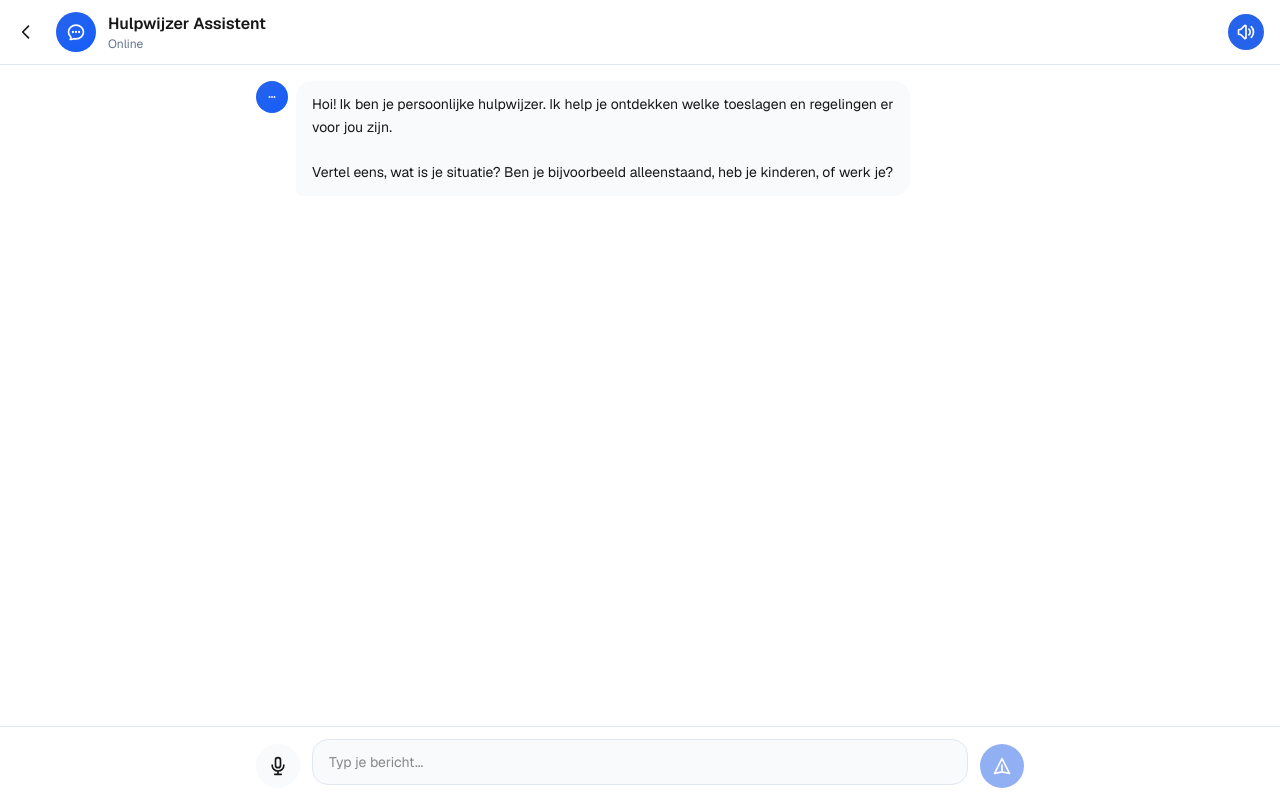
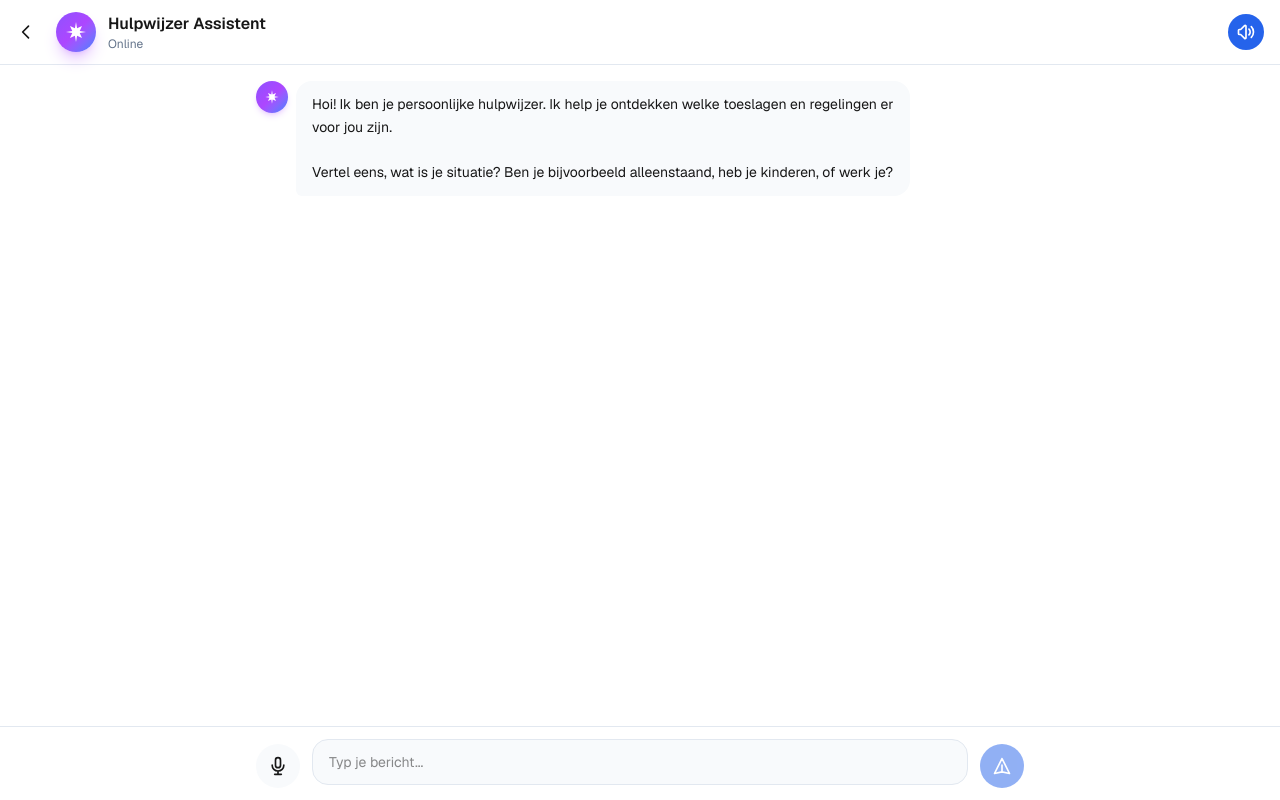
Before and after one commit to Table-Tech/AI-Fixathon, a Next.js app: page /assistent in a window 1280 px wide. Built offline with nearby package versions, Linux system fonts and the light colour scheme; no server answers.

Commit message:
new ai logo

```diff
--- a/app/assistent/page.tsx
+++ b/app/assistent/page.tsx
@@ -319,9 +319,9 @@ export default function AssistentPage() {
                 <path strokeLinecap="round" strokeLinejoin="round" strokeWidth={2} d="M15 19l-7-7 7-7" />
               </svg>
             </Link>
-            <div className="w-10 h-10 rounded-full bg-gradient-to-br from-[var(--primary)] to-blue-600 flex items-center justify-center">
-              <svg className="w-5 h-5 text-white" fill="none" stroke="currentColor" viewBox="0 0 24 24">
-                <path strokeLinecap="round" strokeLinejoin="round" strokeWidth={2} d="M8.625 12a.375.375 0 11-.75 0 .375.375 0 01.75 0zm0 0H8.25m4.125 0a.375.375 0 11-.75 0 .375.375 0 01.75 0zm0 0H12m4.125 0a.375.375 0 11-.75 0 .375.375 0 01.75 0zm0 0h-.375M21 12c0 4.556-4.03 8.25-9 8.25a9.764 9.764 0 01-2.555-.337A5.972 5.972 0 015.41 20.97a5.969 5.969 0 01-.474-.065 4.48 4.48 0 00.978-2.025c.09-.457-.133-.901-.467-1.226C3.93 16.178 3 14.189 3 12c0-4.556 4.03-8.25 9-8.25s9 3.694 9 8.25z" />
+            <div className="w-10 h-10 rounded-full bg-gradient-to-br from-violet-500 via-purple-500 to-blue-500 flex items-center justify-center shadow-lg shadow-purple-500/30">
+              <svg className="w-6 h-6 text-white" viewBox="0 0 24 24" fill="currentColor">
+                <path d="M12 2L13.09 8.26L18 6L15.74 10.91L22 12L15.74 13.09L18 18L13.09 15.74L12 22L10.91 15.74L6 18L8.26 13.09L2 12L8.26 10.91L6 6L10.91 8.26L12 2Z" />
               </svg>
             </div>
             <div>
@@ -364,9 +364,9 @@ export default function AssistentPage() {
               className={`flex ${message.role === "user" ? "justify-end" : "justify-start"}`}
             >
               {message.role === "assistant" && (
-                <div className="w-8 h-8 rounded-full bg-gradient-to-br from-[var(--primary)] to-blue-600 flex items-center justify-center mr-2 flex-shrink-0">
-                  <svg className="w-4 h-4 text-white" fill="none" stroke="currentColor" viewBox="0 0 24 24">
-                    <path strokeLinecap="round" strokeLinejoin="round" strokeWidth={2} d="M8.625 12a.375.375 0 11-.75 0 .375.375 0 01.75 0zm0 0H8.25m4.125 0a.375.375 0 11-.75 0 .375.375 0 01.75 0zm0 0H12m4.125 0a.375.375 0 11-.75 0 .375.375 0 01.75 0zm0 0h-.375" />
+                <div className="w-8 h-8 rounded-full bg-gradient-to-br from-violet-500 via-purple-500 to-blue-500 flex items-center justify-center mr-2 flex-shrink-0 shadow-md shadow-purple-500/20">
+                  <svg className="w-4 h-4 text-white" viewBox="0 0 24 24" fill="currentColor">
+                    <path d="M12 2L13.09 8.26L18 6L15.74 10.91L22 12L15.74 13.09L18 18L13.09 15.74L12 22L10.91 15.74L6 18L8.26 13.09L2 12L8.26 10.91L6 6L10.91 8.26L12 2Z" />
                   </svg>
                 </div>
               )}
@@ -384,9 +384,9 @@ export default function AssistentPage() {
 
           {isTyping && (
             <div className="flex justify-start">
-              <div className="w-8 h-8 rounded-full bg-gradient-to-br from-[var(--primary)] to-blue-600 flex items-center justify-center mr-2 flex-shrink-0">
-                <svg className="w-4 h-4 text-white" fill="none" stroke="currentColor" viewBox="0 0 24 24">
-                  <path strokeLinecap="round" strokeLinejoin="round" strokeWidth={2} d="M8.625 12a.375.375 0 11-.75 0 .375.375 0 01.75 0zm0 0H8.25m4.125 0a.375.375 0 11-.75 0 .375.375 0 01.75 0zm0 0H12m4.125 0a.375.375 0 11-.75 0 .375.375 0 01.75 0zm0 0h-.375" />
+              <div className="w-8 h-8 rounded-full bg-gradient-to-br from-violet-500 via-purple-500 to-blue-500 flex items-center justify-center mr-2 shrink-0 shadow-md shadow-purple-500/20 animate-pulse">
+                <svg className="w-4 h-4 text-white" viewBox="0 0 24 24" fill="currentColor">
+                  <path d="M12 2L13.09 8.26L18 6L15.74 10.91L22 12L15.74 13.09L18 18L13.09 15.74L12 22L10.91 15.74L6 18L8.26 13.09L2 12L8.26 10.91L6 6L10.91 8.26L12 2Z" />
                 </svg>
               </div>
               <div className="bg-[var(--muted)] rounded-2xl rounded-bl-md px-4 py-3">
```
